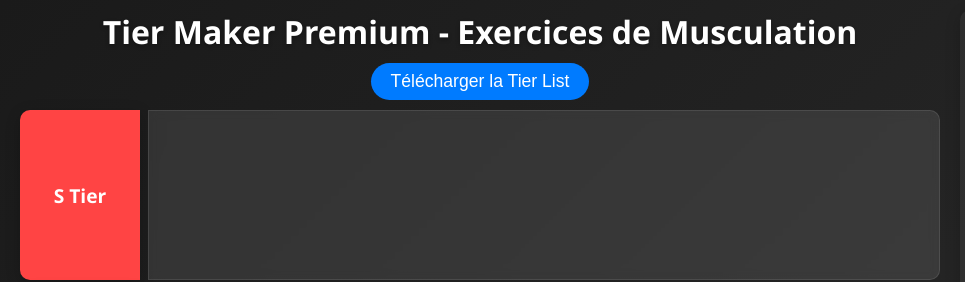
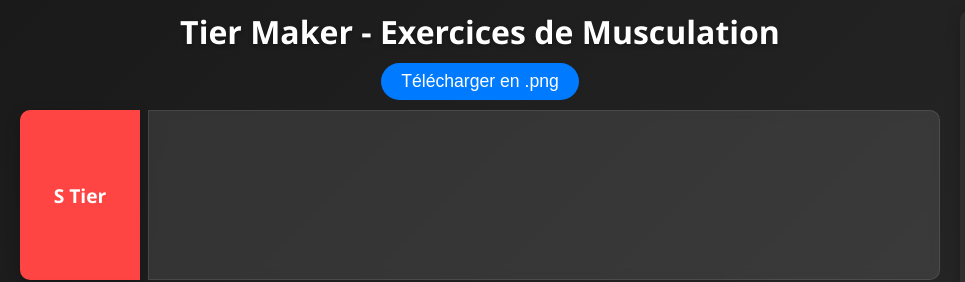
Before and after one commit to SrgMlkWB/GYM-Tier-List, a plain HTML site: page index.html in a window 1280 px wide. Shown: the top 282 px of the page, 0-965 px from the left. Drawn offline with nearby package versions, Linux system fonts and the light colour scheme.

```diff
--- a/index.html
+++ b/index.html
@@ -3,14 +3,14 @@
   <head>
     <meta charset="UTF-8" />
     <meta name="viewport" content="width=device-width, initial-scale=1.0" />
-    <title>Tier Maker Premium - Exercices de Musculation</title>
+    <title>Tier Maker - Exercices de Musculation</title>
     <link rel="stylesheet" href="assets/css/styles.css" />
   </head>
   <body>
     <div class="container">
       <div class="main-content">
-        <h1>Tier Maker Premium - Exercices de Musculation</h1>
-        <button id="downloadBtn">Télécharger la Tier List</button>
+        <h1>Tier Maker - Exercices de Musculation</h1>
+        <button id="downloadBtn">Télécharger en .png</button>
 
         <div class="tier-container">
           <div class="tier-row s-tier">
```
